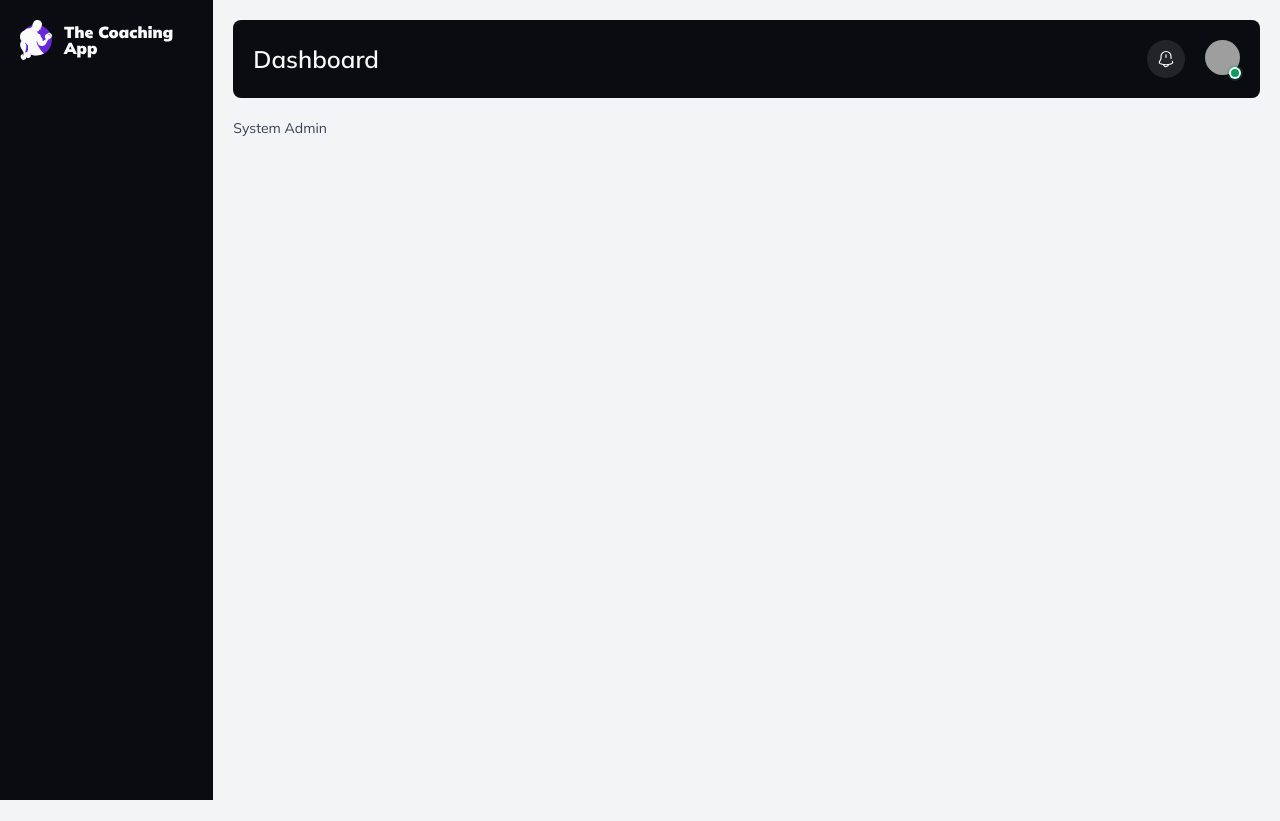
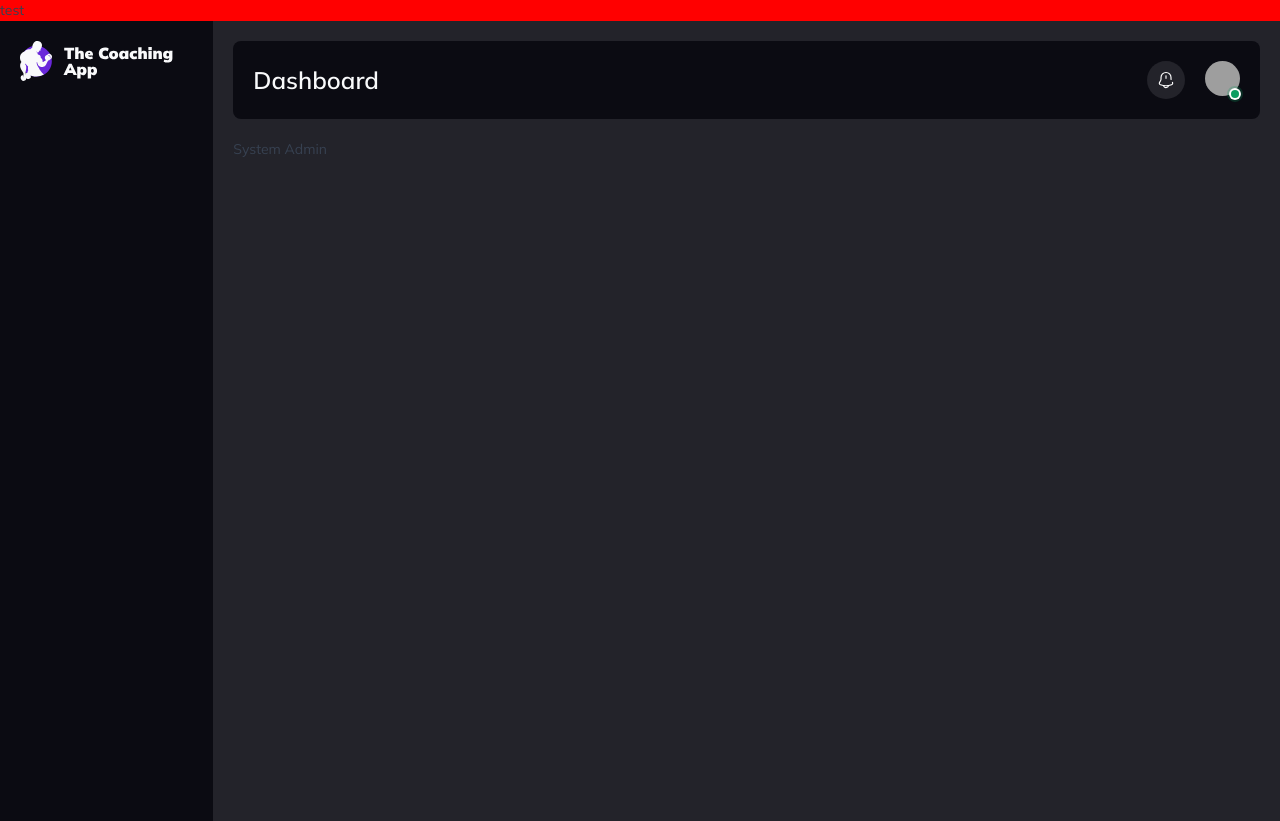
Before and after one commit to ahmersdev/the-coaching-app, a Next.js app: page /dashboard in a window 1280 px wide. Before the commit the page ends 800 px from the top, so only its background shows below. Built offline with nearby package versions, Linux system fonts and the light colour scheme; grey boxes are pictures that could not be loaded.

Commit message:
color fix.

```diff
--- a/app/(system-admin)/layout.tsx
+++ b/app/(system-admin)/layout.tsx
@@ -8,6 +8,9 @@ import Header from "../_layouts/main-layout/header";
 const AdminLayout = ({ children }: { children: React.ReactNode }) => {
   return (
     <main>
+      <Box width={"200vw"} bgcolor={"red"}>
+        test
+      </Box>
       <Grid container>
         <Grid item xs={2}>
           <Navbar />
--- a/app/layout.tsx
+++ b/app/layout.tsx
@@ -17,7 +17,7 @@ export default function RootLayout({
 }) {
   return (
     <html lang="en">
-      <body className={mulish.className}>
+      <body className={mulish.className} style={{ background: "#23232a" }}>
         <ThemeProvider>{children}</ThemeProvider>
       </body>
     </html>
```
